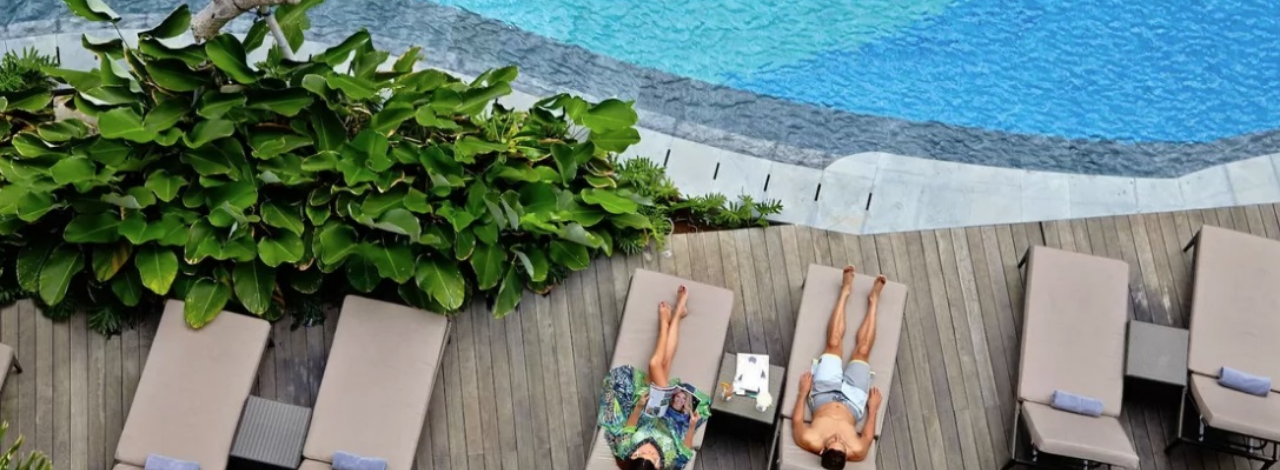
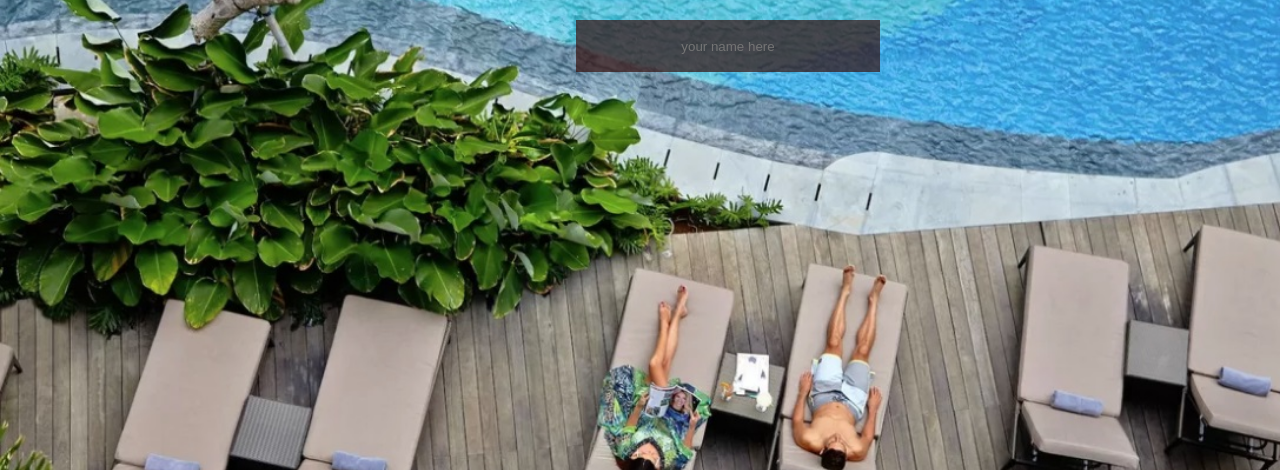
Before and after one commit to greenastro/greenastro.github.io, a plain HTML site: page 20200812/index.html in a window 1280 px wide. Shown: the part 330-800 px from the top of the page. Drawn offline with Linux system fonts and the light colour scheme.

Commit message:
Update style.css

```diff
--- a/20200812/css/style.css
+++ b/20200812/css/style.css
@@ -14,6 +14,18 @@ body{
     color:rgb(53, 17, 14);
 }
 /*사용자 표시부*/
+input{
+    width:300px;
+    height:50px;
+    background-color: rgba(53, 17, 14,0.7);
+    text-align: center;
+    position: absolute;
+    border-style: none;
+    top:350px;
+    left:45%;
+
+}
+
 .printSpan{
     font-family: 'Noto Serif KR', serif;
     font-size: 4rem;
```
